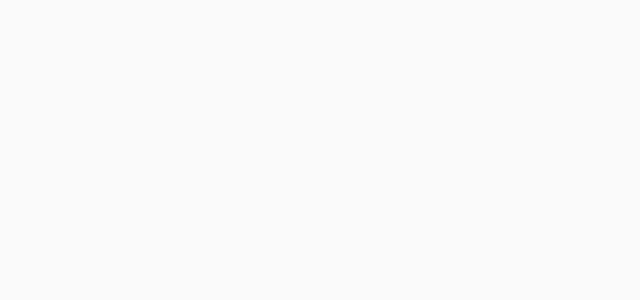
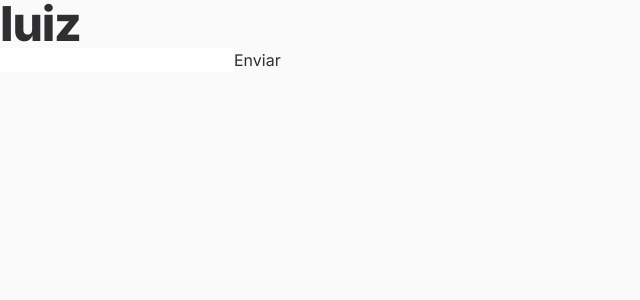
Before and after one commit to luizfelmach/formsadv, a Next.js app: page /test in a window 1280 px wide. Before the commit this address had no page. Shown: the top 300 px of the page, without its empty margins (0-640 px from the left). Built offline with nearby package versions, Linux system fonts and the light colour scheme.

Commit message:
add inline input

```diff
--- /dev/null
+++ b/app/test/page.tsx
@@ -0,0 +1,28 @@
+"use client";
+
+import { InputInline } from "@/components/module/inline-input";
+import { useForm } from "react-hook-form";
+
+export default function Page() {
+  const { handleSubmit, setValue, getValues } = useForm<{
+    test: string;
+  }>({
+    defaultValues: {
+      test: "luiz",
+    },
+  });
+  return (
+    <form onSubmit={handleSubmit((data) => console.log(data))}>
+      <InputInline
+        className="text-over scroll-m-20 text-4xl font-extrabold tracking-tight lg:text-5xl "
+        onInput={(e) => {
+          setValue("test", e.currentTarget.innerText);
+        }}
+        preventEnter
+        value={getValues("test")}
+      />
+      <input type="text" />
+      <button type="submit">Enviar</button>
+    </form>
+  );
+}
--- /dev/null
+++ b/components/module/inline-input.tsx
@@ -0,0 +1,26 @@
+import { cn } from "@/lib/utils";
+import { HTMLAttributes, forwardRef } from "react";
+
+export interface InputInlineProps extends HTMLAttributes<HTMLDivElement> {
+  value: string;
+  preventEnter?: boolean;
+}
+
+export const InputInline = forwardRef<HTMLDivElement, InputInlineProps>(
+  ({ value, className, preventEnter, ...props }, ref) => {
+    return (
+      <div
+        ref={ref}
+        suppressContentEditableWarning
+        contentEditable
+        className={cn("outline-none break-words", className)}
+        onKeyDown={(e) => {
+          preventEnter && e.key === "Enter" && e.preventDefault();
+        }}
+        {...props}
+      >
+        {value}
+      </div>
+    );
+  }
+);
```
